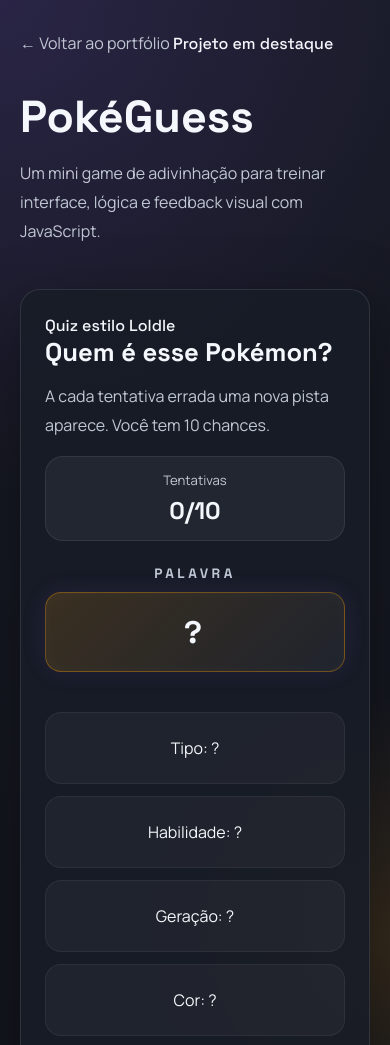
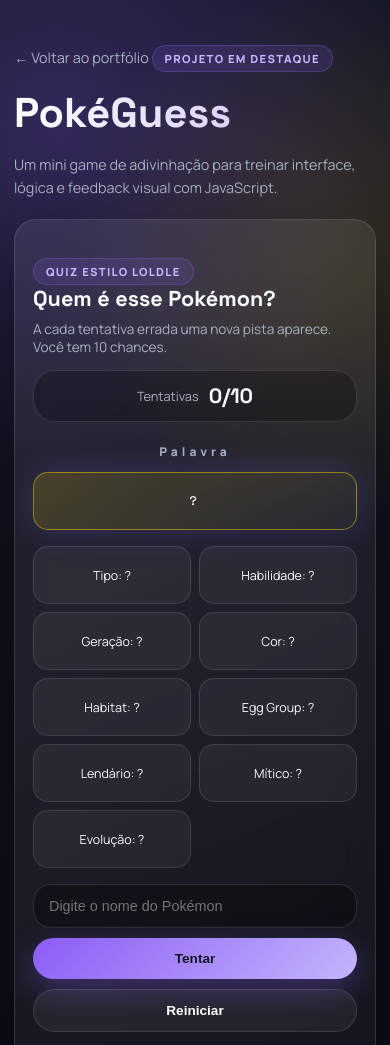
Before and after one commit to Caualarre/Bio-plus-jogo, a plain HTML site: page pokeguess.html in a window 390 px wide. Shown: the top 1045 px of the page. Drawn offline with Linux system fonts and the light colour scheme; no server answers.

Commit message:
style: Aprimoramentos no design

```diff
--- a/css/pokeguess.css
+++ b/css/pokeguess.css
@@ -1,13 +1,21 @@
 :root {
-  --bg: #101218;
-  --surface: rgba(24, 28, 39, 0.86);
-  --text: #f4f7fb;
-  --muted: #c1c8d4;
+  --bg: #090b12;
+  --surface: rgba(20, 24, 36, 0.75);
+  --surface-light: rgba(255, 255, 255, 0.06);
+
+  --text: #f8fafc;
+  --muted: #a8b1c1;
+
   --primary: #8b5cf6;
-  --primary-strong: #6d28d9;
-  --accent: #f59e0b;
-  --border: rgba(255, 255, 255, 0.1);
-  --shadow: 0 24px 70px rgba(0, 0, 0, 0.34);
+  --primary-light: #c4b5fd;
+
+  --gold: #facc15;
+  --success: #4ade80;
+  --danger: #f87171;
+
+  --border: rgba(255, 255, 255, 0.12);
+
+  --shadow: 0 30px 80px rgba(0, 0, 0, 0.45);
 }
 
 * {
@@ -18,20 +26,44 @@
 
 body {
   min-height: 100vh;
+
   font-family: "Manrope", sans-serif;
+
   color: var(--text);
+
   background:
     radial-gradient(
-      circle at top left,
-      rgba(139, 92, 246, 0.16),
-      transparent 26%
+      circle at 15% 10%,
+      rgba(139, 92, 246, 0.25),
+      transparent 30%
     ),
     radial-gradient(
-      circle at right center,
-      rgba(245, 158, 11, 0.14),
-      transparent 24%
+      circle at 85% 20%,
+      rgba(250, 204, 21, 0.15),
+      transparent 25%
     ),
-    linear-gradient(180deg, #171a24 0%, var(--bg) 100%);
+    linear-gradient(160deg, #151827, var(--bg));
+
+  overflow-x: hidden;
+}
+
+body::before {
+  content: "";
+
+  position: fixed;
+
+  inset: 0;
+
+  background-image: radial-gradient(
+    rgba(255, 255, 255, 0.08) 1px,
+    transparent 1px
+  );
+
+  background-size: 35px 35px;
+
+  opacity: 0.25;
+
+  pointer-events: none;
 }
 
 a {
@@ -41,361 +73,626 @@
 
 .project-hero,
 .project-main {
-  max-width: 980px;
-  margin: 0 auto;
+  max-width: 1000px;
+
+  margin: auto;
+
   padding-inline: 20px;
 }
 
 .project-hero {
-  padding-top: 32px;
-  padding-bottom: 44px;
+  padding-top: 45px;
+
+  padding-bottom: 35px;
+
+  animation: fade 0.6s ease;
 }
 
 .back-link {
-  display: inline-block;
-  margin-bottom: 24px;
+  display: inline-flex;
+
+  gap: 8px;
+
+  align-items: center;
+
   color: var(--muted);
+
+  transition: 0.3s;
 }
 
-.project-label,
-.project-panel h2 {
-  font-family: "Space Grotesk", sans-serif;
+.back-link:hover {
+  color: white;
+
+  transform: translateX(-4px);
+}
+
+.project-label {
+  display: inline-block;
+
+  margin-top: 20px;
+
+  padding: 6px 14px;
+
+  border-radius: 999px;
+
+  background: rgba(139, 92, 246, 0.15);
+
+  border: 1px solid rgba(139, 92, 246, 0.3);
+
+  color: var(--primary-light);
+
+  font-size: 0.8rem;
+
+  font-weight: 800;
+
+  letter-spacing: 0.08rem;
+
+  text-transform: uppercase;
 }
 
 .project-hero h1 {
-  font-family: "Space Grotesk", sans-serif;
-  font-size: clamp(2.8rem, 6vw, 5rem);
-  margin: 10px 0 14px;
+  font-family: "Space Grotesk";
+
+  font-size: clamp(3rem, 8vw, 5rem);
+
+  margin: 18px 0;
+
+  background: linear-gradient(90deg, #fff, #c4b5fd);
+
+  background-clip: text;
+
+  color: transparent;
 }
 
-.project-hero p,
-.project-panel li,
-.project-panel p {
+.project-hero p {
+  max-width: 650px;
+
   color: var(--muted);
+
   line-height: 1.8;
 }
 
+/* PANEL */
+
 .project-main {
-  display: grid;
-  gap: 20px;
-  padding-bottom: 56px;
+  padding-bottom: 60px;
 }
 
 .project-panel {
-  background: var(--surface);
+  background: linear-gradient(
+    145deg,
+    rgba(255, 255, 255, 0.08),
+    rgba(255, 255, 255, 0.03)
+  );
+
+  backdrop-filter: blur(18px);
+
   border: 1px solid var(--border);
+
   box-shadow: var(--shadow);
-  border-radius: 24px;
-  padding: 24px;
-}
 
-.project-panel h2 {
-  font-size: 1.6rem;
-  margin-bottom: 14px;
-}
+  border-radius: 30px;
 
-.project-panel ul {
-  list-style: none;
-  display: grid;
-  gap: 12px;
-}
+  padding: 30px;
 
-.project-panel li {
-  padding: 14px 16px;
-  border-radius: 16px;
-  background: rgba(255, 255, 255, 0.04);
-  border: 1px solid rgba(255, 255, 255, 0.06);
+  animation: fade 0.7s ease;
 }
 
 .game-panel {
   display: grid;
-  gap: 18px;
+
+  gap: 22px;
 }
+
+/* HEADER */
 
 .game-header {
   display: flex;
+
   justify-content: space-between;
-  align-items: center;
-  gap: 16px;
+
+  gap: 20px;
+}
+
+.game-header h2 {
+  font-family: "Space Grotesk";
+
+  font-size: 1.8rem;
 }
 
 .game-intro {
-  max-width: 56ch;
+  color: var(--muted);
+
   margin-top: 8px;
 }
 
 .scoreboard {
-  min-width: 92px;
-  padding: 14px 16px;
-  border-radius: 18px;
-  background: rgba(255, 255, 255, 0.05);
-  border: 1px solid rgba(255, 255, 255, 0.08);
+  padding: 18px 22px;
+
+  border-radius: 22px;
+
+  background: rgba(0, 0, 0, 0.25);
+
+  border: 1px solid var(--border);
+
   text-align: center;
 }
 
 .scoreboard span {
   display: block;
+
   color: var(--muted);
-  font-size: 0.82rem;
-  margin-bottom: 6px;
+
+  font-size: 0.8rem;
 }
 
 .scoreboard strong {
-  font-family: "Space Grotesk", sans-serif;
-  font-size: 1.5rem;
+  font-family: "Space Grotesk";
+
+  font-size: 1.8rem;
 }
 
-/* ===========================
-   PALAVRA (ESTILO FORCA)
-=========================== */
+/* PALAVRA */
 
 .letters-box {
-  display: flex;
-  flex-direction: column;
-  align-items: center;
-  gap: 10px;
-  margin: 6px 0 22px;
+  display: grid;
+
+  justify-items: center;
+
+  gap: 12px;
 }
 
 .letters-title {
-  font-family: "Space Grotesk", sans-serif;
-  font-size: 0.85rem;
-  font-weight: 700;
+  font-weight: 800;
+
+  letter-spacing: 0.25rem;
+
   color: var(--muted);
-  text-transform: uppercase;
-  letter-spacing: 0.22rem;
 }
 
 .letters-clue {
   width: 100%;
-  max-width: 620px;
-  min-height: 100px;
+
+  max-width: 650px;
+
+  min-height: 120px;
 
   display: flex;
-  justify-content: center;
+
   align-items: center;
 
-  padding: 20px;
+  justify-content: center;
 
-  border-radius: 20px;
-  border: 2px solid rgba(139, 92, 246, 0.45);
+  border-radius: 26px;
 
   background: linear-gradient(
     135deg,
-    rgba(139, 92, 246, 0.18),
-    rgba(245, 158, 11, 0.12)
+    rgba(139, 92, 246, 0.25),
+    rgba(250, 204, 21, 0.15)
   );
 
-  box-shadow:
-    0 0 24px rgba(139, 92, 246, 0.12),
-    inset 0 0 16px rgba(255, 255, 255, 0.03);
+  border: 2px solid rgba(139, 92, 246, 0.5);
 
-  font-family: "Space Grotesk", sans-serif;
-  font-size: clamp(2rem, 5vw, 3rem);
-  font-weight: 700;
-  letter-spacing: 0.45rem;
-  text-align: center;
-  word-break: break-word;
+  font-family: "Space Grotesk";
+
+  font-size: clamp(2rem, 6vw, 3.2rem);
+
+  letter-spacing: 0.6rem;
+
+  box-shadow: 0 0 35px rgba(139, 92, 246, 0.2);
+
+  animation: pulse 3s infinite;
 }
 
-/* ===========================
-   DICAS
-=========================== */
+/* DICAS */
 
 .clue-grid {
   display: grid;
+
   grid-template-columns: repeat(auto-fit, minmax(220px, 1fr));
-  gap: 12px;
+
+  gap: 14px;
 }
 
 .clue-chip {
+  min-height: 80px;
+
   display: flex;
+
   align-items: center;
+
   justify-content: center;
-
-  min-height: 72px;
-  padding: 16px 18px;
 
   text-align: center;
 
-  border-radius: 16px;
-  background: rgba(255, 255, 255, 0.04);
-  border: 1px solid rgba(255, 255, 255, 0.06);
+  padding: 18px;
+
+  border-radius: 22px;
+
+  background: rgba(255, 255, 255, 0.05);
+
+  border: 1px solid var(--border);
+
+  transition: 0.3s;
+}
+
+.clue-chip:hover {
+  transform: translateY(-4px);
+
+  background: rgba(255, 255, 255, 0.09);
 }
 
 .clue-chip-revealed {
-  border-color: rgba(245, 158, 11, 0.35);
+  border-color: rgba(250, 204, 21, 0.5);
+
   background: linear-gradient(
     135deg,
-    rgba(245, 158, 11, 0.16),
+    rgba(250, 204, 21, 0.18),
     rgba(255, 255, 255, 0.04)
   );
 }
 
-.clue-chip.is-hidden {
-  opacity: 0.55;
-}
-
-/* ===========================
-   CONTROLES
-=========================== */
+/* CONTROLES */
 
 .game-controls {
   display: grid;
-  grid-template-columns: minmax(0, 1fr) auto auto;
+
+  grid-template-columns: 1fr auto auto;
+
   gap: 12px;
 }
 
 .game-controls input {
-  min-width: 0;
-}
+  padding: 16px 18px;
 
-.game-controls input,
-.game-controls button {
-  transition:
-    border-color 0.2s ease,
-    background 0.2s ease,
-    box-shadow 0.2s ease,
-    color 0.2s ease;
-}
+  border-radius: 18px;
 
-.game-controls input {
-  width: 100%;
-  padding: 14px 16px;
-  border-radius: 16px;
-  border: 1px solid rgba(255, 255, 255, 0.12);
-  background: rgba(5, 15, 23, 0.75);
-  color: var(--text);
+  border: 1px solid var(--border);
+
+  background: rgba(0, 0, 0, 0.3);
+
+  color: white;
+
+  font-size: 1rem;
+
   outline: none;
 }
 
 .game-controls input:focus {
-  border-color: rgba(85, 214, 190, 0.55);
-  box-shadow: 0 0 0 4px rgba(85, 214, 190, 0.12);
+  border-color: #8b5cf6;
+
+  box-shadow: 0 0 0 5px rgba(139, 92, 246, 0.2);
 }
 
-.game-controls input.guess-input--error {
-  border-color: rgba(248, 113, 113, 0.9);
-  background: rgba(127, 29, 29, 0.25);
-  box-shadow: 0 0 0 4px rgba(248, 113, 113, 0.14);
+.btn {
+  padding: 15px 25px;
+
+  border-radius: 999px;
+
+  font-weight: 900;
+
+  cursor: pointer;
+
+  transition: 0.3s;
 }
 
-.game-controls input.guess-input--success {
-  border-color: rgba(74, 222, 128, 0.9);
-  background: rgba(20, 83, 45, 0.25);
-  box-shadow: 0 0 0 4px rgba(74, 222, 128, 0.14);
+.btn:hover {
+  transform: translateY(-3px);
 }
 
-/* ===========================
-   FEEDBACK
-=========================== */
+.btn-primary {
+  border: none;
 
-.game-feedback {
-  min-height: 24px;
-  color: var(--accent);
-  font-weight: 700;
+  color: #111827;
+
+  background: linear-gradient(135deg, #8b5cf6, #c4b5fd);
+
+  box-shadow: 0 10px 30px rgba(139, 92, 246, 0.35);
 }
 
-.game-feedback--error {
-  color: #f87171;
+.btn-secondary {
+  color: white;
+
+  background: rgba(255, 255, 255, 0.06);
+
+  border: 1px solid var(--border);
 }
 
-.game-feedback--success {
-  color: #4ade80;
+/* RESULTADO */
+
+.pokemon-result {
+  display: grid;
+
+  place-items: center;
+
+  text-align: center;
 }
 
-/* ===========================
-   HISTÓRICO
-=========================== */
+.pokemon-result-sprite {
+  width: 100%;
 
-.guess-history {
-  display: grid;
-  gap: 12px;
+  display: flex;
+
+  justify-content: center;
+
+  align-items: center;
+
+  margin: 20px 0;
 }
 
-.guess-history h3 {
-  font-family: "Space Grotesk", sans-serif;
-  font-size: 1.15rem;
+.pokemon-result-sprite img {
+  width: 150px;
+
+  height: 150px;
+
+  object-fit: contain;
+
+  image-rendering: pixelated;
+
+  border-radius: 24px;
+
+  padding: 15px;
+
+  background: linear-gradient(
+    135deg,
+    rgba(139, 92, 246, 0.15),
+    rgba(250, 204, 21, 0.15)
+  );
+
+  border: 1px solid rgba(255, 255, 255, 0.12);
+
+  box-shadow: 0 20px 40px rgba(0, 0, 0, 0.35);
+
+  animation: float 3s ease-in-out infinite;
+
+  transition: transform 0.3s ease;
 }
 
-.guess-history ul {
-  list-style: none;
-  display: grid;
-  gap: 10px;
+.pokemon-result-sprite img:hover {
+  transform: scale(1.1) rotate(3deg);
+}
+.guess-history {
+  margin-top: 15px;
 }
 
 .guess-history li {
-  padding: 14px 16px;
-  border-radius: 16px;
-  background: rgba(255, 255, 255, 0.04);
-  border: 1px solid rgba(255, 255, 255, 0.06);
+  padding: 15px;
+
+  border-radius: 18px;
+
+  background: rgba(255, 255, 255, 0.05);
+
+  margin-bottom: 10px;
+
+  transition: 0.3s;
 }
 
-.guess-history--error {
-  color: #fca5a5;
-  border-color: rgba(248, 113, 113, 0.24) !important;
-  background: rgba(127, 29, 29, 0.18) !important;
+.guess-history li:hover {
+  transform: translateX(6px);
 }
 
-/* ===========================
-   BOTÕES
-=========================== */
+/* ANIMAÇÕES */
 
-.btn {
-  display: inline-flex;
-  align-items: center;
-  justify-content: center;
-  padding: 14px 22px;
-  border-radius: 999px;
-  font-weight: 800;
-  border: 0;
-  cursor: pointer;
+@keyframes fade {
+  from {
+    opacity: 0;
+
+    transform: translateY(20px);
+  }
+
+  to {
+    opacity: 1;
+
+    transform: none;
+  }
 }
 
-.btn-primary {
-  color: #0e1117;
-  background: linear-gradient(135deg, #8b5cf6, #c4b5fd);
+@keyframes pulse {
+  0%,
+  100% {
+    box-shadow: 0 0 25px rgba(139, 92, 246, 0.15);
+  }
+
+  50% {
+    box-shadow: 0 0 45px rgba(139, 92, 246, 0.35);
+  }
 }
 
-.btn-secondary {
-  color: var(--text);
-  background: rgba(255, 255, 255, 0.06);
-  border: 1px solid var(--border);
+@keyframes float {
+  50% {
+    transform: translateY(-10px);
+  }
 }
 
-.highlight {
-  display: grid;
-  gap: 14px;
-}
+/* MOBILE */
 
-/* ===========================
-   RESPONSIVO
-=========================== */
-
-@media (max-width: 640px) {
-  .project-panel {
-    border-radius: 20px;
+@media (max-width: 650px) {
+  body {
+    font-size: 0.9rem;
   }
 
-  .game-header {
-    display: grid;
+  .project-hero,
+  .project-main {
+    padding-inline: 14px;
   }
 
+  .project-hero {
+    padding-top: 25px;
+
+    padding-bottom: 20px;
+  }
+
+  .project-label {
+    font-size: 0.7rem;
+
+    padding: 5px 12px;
+  }
+
+  .project-hero h1 {
+    font-size: 2.6rem;
+
+    margin: 14px 0;
+  }
+
+  .project-hero p {
+    font-size: 0.9rem;
+
+    line-height: 1.6;
+  }
+
+  /* CARD PRINCIPAL */
+
+  .project-panel {
+    padding: 18px;
+
+    border-radius: 22px;
+  }
+
+  .game-panel {
+    gap: 16px;
+  }
+
+  /* HEADER */
+
+  .game-header {
+    display: flex;
+
+    flex-direction: column;
+
+    gap: 14px;
+  }
+
+  .game-header h2 {
+    font-size: 1.35rem;
+  }
+
+  .game-intro {
+    font-size: 0.85rem;
+  }
+
+  .scoreboard {
+    width: 100%;
+
+    padding: 12px;
+
+    display: flex;
+
+    justify-content: center;
+
+    align-items: center;
+
+    gap: 10px;
+  }
+
+  .scoreboard span {
+    margin: 0;
+  }
+
+  .scoreboard strong {
+    font-size: 1.3rem;
+  }
+
+  /* PALAVRA */
+
+  .letters-box {
+    margin-top: 5px;
+  }
+
+  .letters-title {
+    font-size: 0.75rem;
+  }
+
+  .letters-clue {
+    min-height: 75px;
+
+    padding: 12px;
+
+    border-radius: 18px;
+
+    font-size: clamp(1.4rem, 9vw, 2rem);
+
+    letter-spacing: 0.25rem;
+  }
+
+  /* DICAS */
+
   .clue-grid {
-    grid-template-columns: 1fr;
+    grid-template-columns: repeat(2, 1fr);
+
+    gap: 8px;
   }
+
+  .clue-chip {
+    min-height: 58px;
+
+    padding: 10px;
+
+    border-radius: 15px;
+
+    font-size: 0.78rem;
+  }
+
+  /* INPUTS */
 
   .game-controls {
     grid-template-columns: 1fr;
+
+    gap: 10px;
   }
 
-  .letters-clue {
-    min-height: 80px;
-    font-size: clamp(1.5rem, 8vw, 2.2rem);
-    letter-spacing: 0.25rem;
+  .game-controls input {
+    padding: 13px 15px;
+
+    font-size: 0.9rem;
   }
 
-  .game-controls .btn {
-    width: 100%;
+  .btn {
+    padding: 13px 18px;
+
+    font-size: 0.85rem;
+  }
+
+  /* SPRITE */
+
+  .pokemon-result-sprite {
+    margin: 5px 0;
+  }
+
+  .pokemon-result-sprite img {
+    width: 100px;
+
+    height: 100px;
+
+    padding: 8px;
+  }
+
+  .pokemon-result h3 {
+    font-size: 1.2rem;
+  }
+
+  /* FEEDBACK */
+
+  .game-feedback {
+    min-height: 45px;
+
+    padding: 10px;
+
+    font-size: 0.85rem;
+  }
+
+  /* HISTÓRICO */
+
+  .guess-history {
+    gap: 8px;
+  }
+
+  .guess-history h3 {
+    font-size: 1rem;
+  }
+
+  .guess-history li {
+    padding: 11px;
+
+    font-size: 0.85rem;
   }
 }
```
